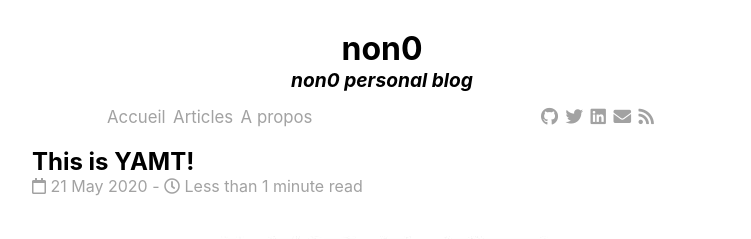
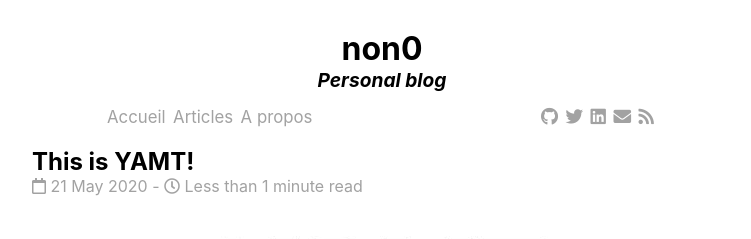
Before and after one commit to ArnaudLhutereau/arnaudlhutereau.github.io, a Jekyll site: the page built from index.html, in a window 1280 px wide. Shown: the top 239 px of the page, without its empty margins (258-1009 px from the left). Built offline with Jekyll 4.4.1, drawn with Linux system fonts in a browser that asks for light colours; nearby versions of some CDN libraries; the list of posts is cut into pages by our own code.

Commit message:
Update settings.yml

```diff
--- a/_data/settings.yml
+++ b/_data/settings.yml
@@ -4,7 +4,7 @@ analytics-id: #leave blank to not use Analytics
 #Subtitle
 subtitle:
   active: true
-  text: non0 personal blog
+  text: Personal blog
 
 #Nav
 nav:
```
